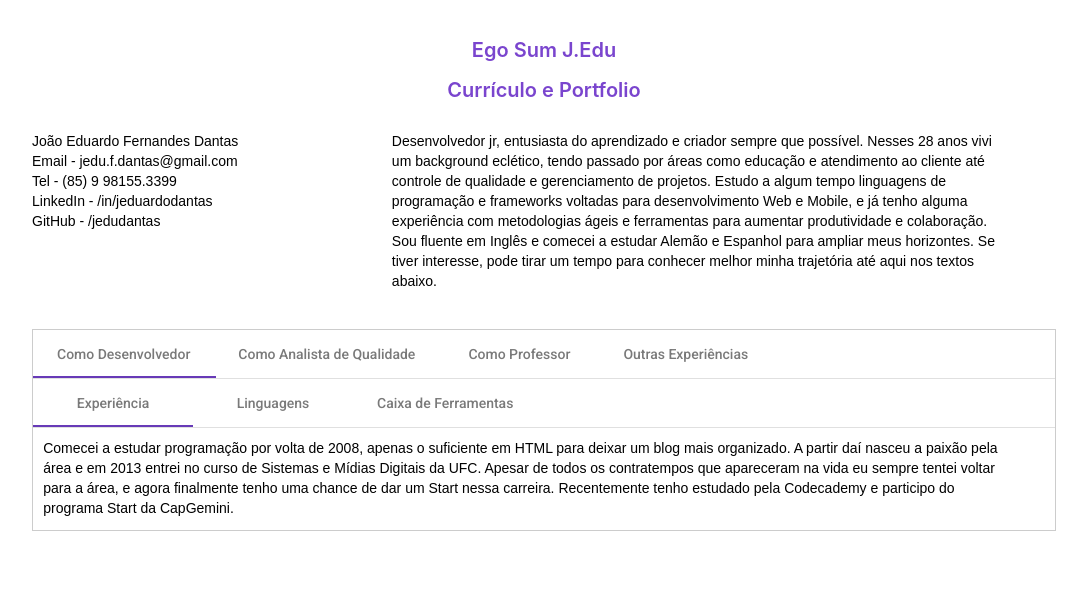
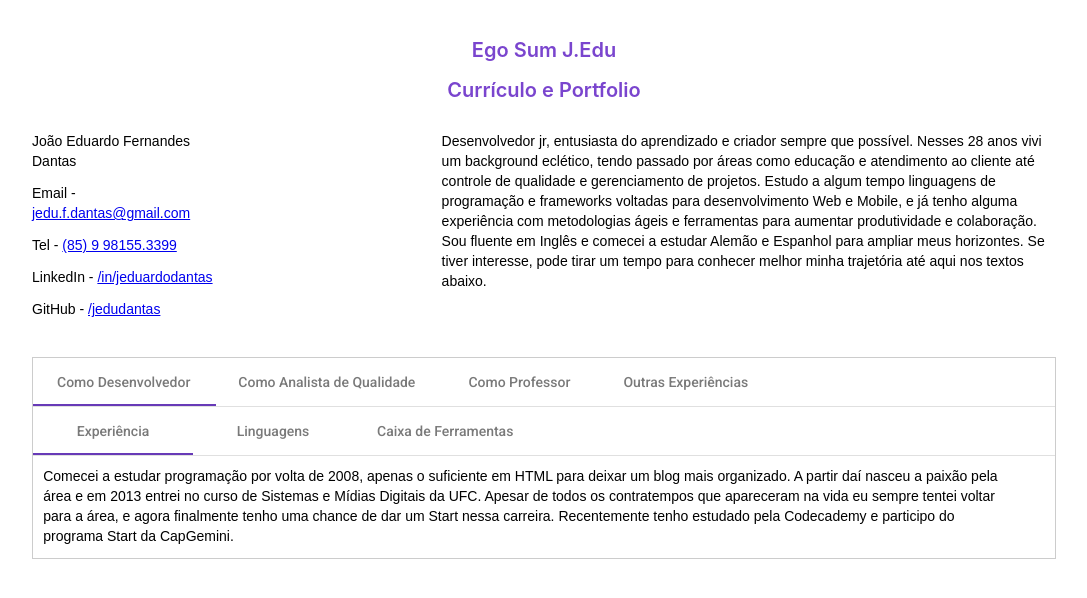
Before and after one commit to jedudantas/jedudantas.github.io, an Angular app: page / in a window 1280 px wide. Shown: the top 598 px of the page, without its empty margins (96-1183 px from the left). Built offline with nearby package versions, Linux system fonts and the light colour scheme.

Commit message:
Contact info updated

```diff
--- a/src/app/my-home/my-home.component.css
+++ b/src/app/my-home/my-home.component.css
@@ -25,7 +25,7 @@ h1 , h2{
 .contato{
     display: flex;
     flex-wrap: wrap;
-    margin-right: 15%;
+    margin-right: 20%;
     max-width: fit-content;
     font-family: Arial, Helvetica, sans-serif;
 }
--- a/src/app/my-home/my-home.component.html
+++ b/src/app/my-home/my-home.component.html
@@ -3,13 +3,13 @@
 <h2>Currículo e Portfolio</h2>
 </div>
 <div class="descricao">
-<p class="contato">
-    João Eduardo Fernandes Dantas <br>
-    Email - jedu.f.dantas@gmail.com <br>
-    Tel - (85) 9 98155.3399 <br>
-    LinkedIn - /in/jeduardodantas <br>
-    GitHub - /jedudantas <br>
-</p>
+<section class="contato">
+    <p>João Eduardo Fernandes Dantas</p>
+    <p>Email - <a href="mailto:jedu.f.dantas@gmail.com"> jedu.f.dantas@gmail.com</a></p>
+    <p> Tel - <a href="https://api.whatsapp.com/send?phone=5585998153399&text=Oi!%20Pode%20falar%20comigo%20por%20aqui!">(85) 9 98155.3399 </a></p>
+    <p> LinkedIn - <a href="https://www.linkedin.com/in/jeduardodantas/"> /in/jeduardodantas </a></p>
+    <p> GitHub - <a href="https://github.com/jedudantas"> /jedudantas </a></p>
+</section>
 
 <p class="cl">
 Desenvolvedor jr, entusiasta do aprendizado e criador sempre que possível. Nesses 28 anos vivi um background eclético, tendo passado por áreas como educação e atendimento ao cliente até controle de qualidade e gerenciamento de projetos. Estudo a algum tempo linguagens de programação e frameworks voltadas para desenvolvimento Web e Mobile, e já tenho alguma experiência com metodologias ágeis e ferramentas para aumentar produtividade e colaboração.
```
Also changed, not shown: 3 other files (tests, documents, lock files or other folders).
